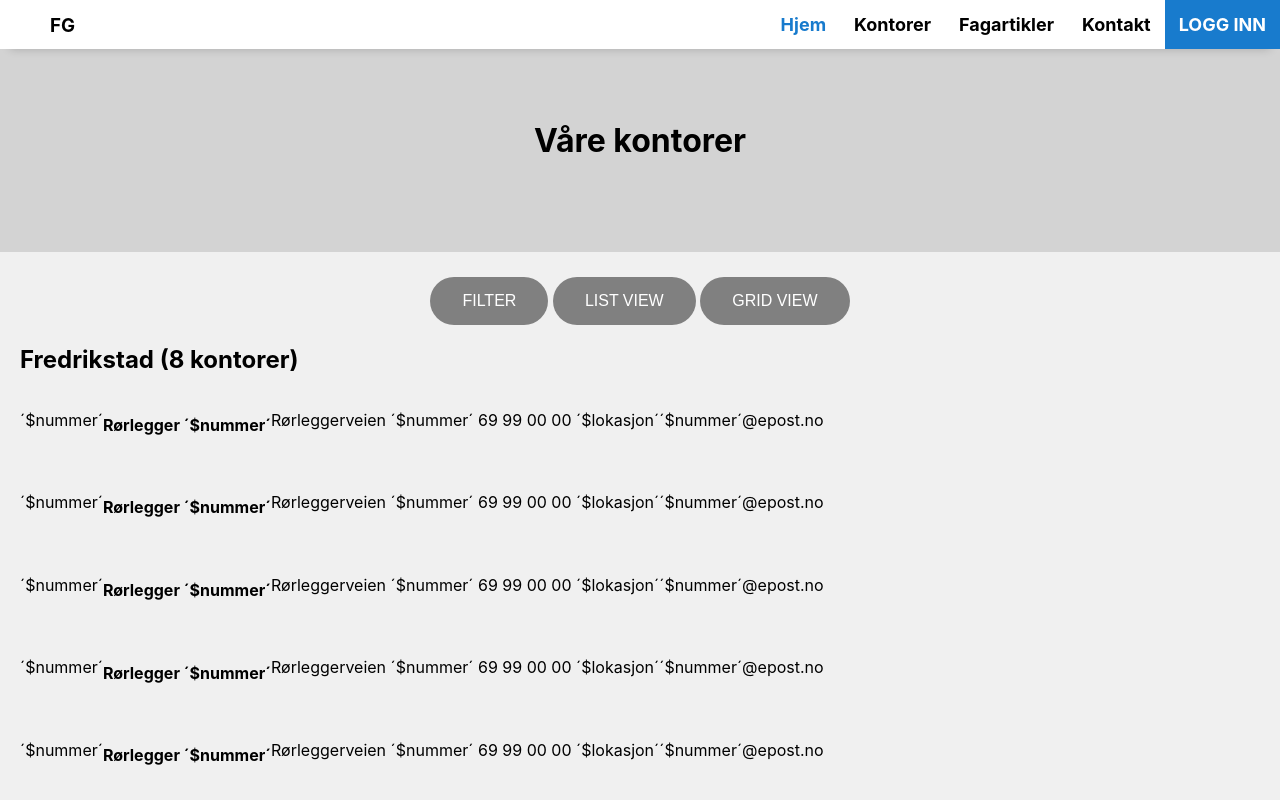
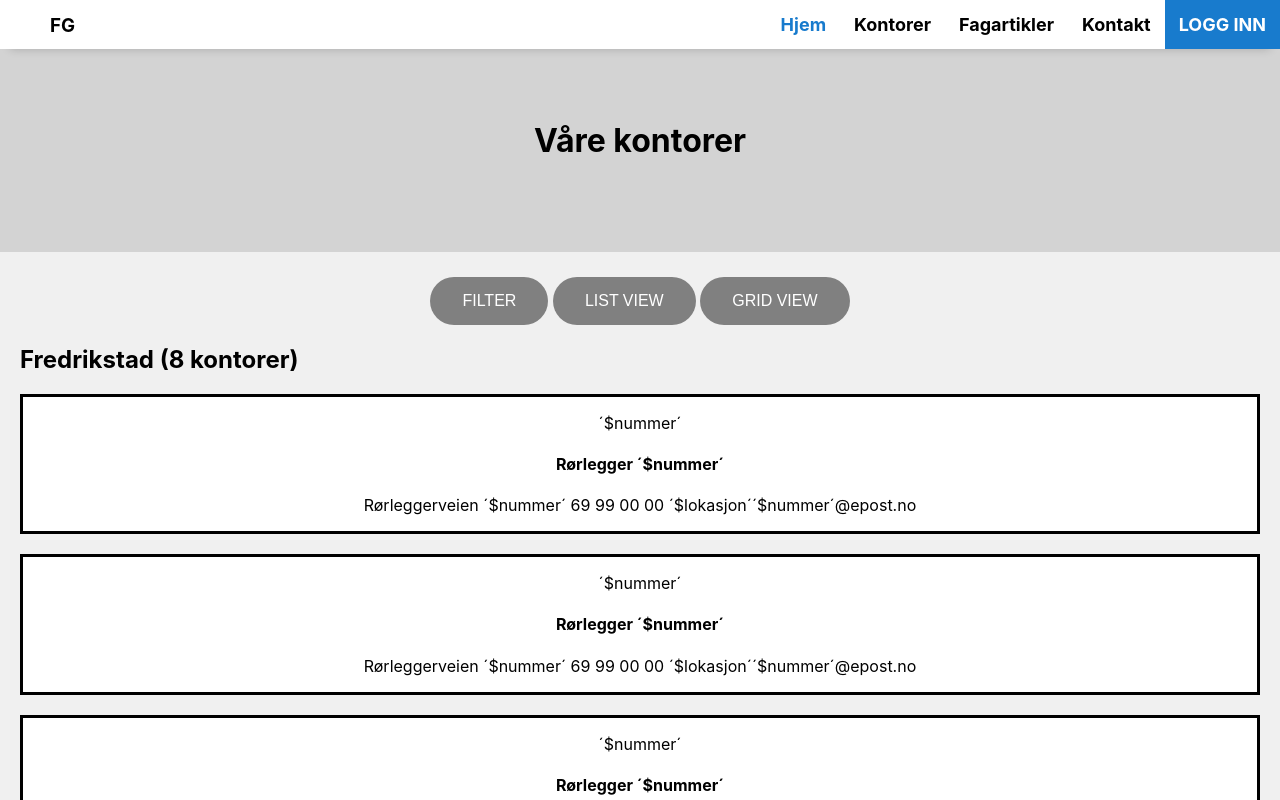
Before and after one commit to olawp/gruppe1831-webapplikasjoner, a React (Create React App) app in the folder frontend/: page /kontorer in a window 1280 px wide. Both pictures are taken after a click on the button "LIST VIEW". Shown: the top 800 px of the page. Built offline with nearby package versions, Linux system fonts and the light colour scheme.

Commit message:
Styled Component for Card and List

```diff
--- a/frontend/src/components/layout/KontorCard.js
+++ b/frontend/src/components/layout/KontorCard.js
@@ -1,15 +1,18 @@
 import React, { Component } from 'react'
+import {KontorCardStyle} from '../../styled/style';
 
 export class KontorCard extends Component {
     render() {
         return (
             <div>
+                <KontorCardStyle>
                     <a href="/kontor">
                         <h4>Rørlegger `$nummer`</h4>
                         <p>Rørleggerveien `$nummer`</p>
                         <p>69 99 00 00</p>
                         <p>`$lokasjon``$nummer`@epost.no</p>
                     </a>
+                </KontorCardStyle>
             </div>
         )
     }
--- a/frontend/src/components/layout/KontorListe.js
+++ b/frontend/src/components/layout/KontorListe.js
@@ -1,14 +1,17 @@
 import React, { Component } from 'react'
+import {KontorListStyle} from '../../styled/style';
 
 export class KontorListe extends Component {
     render() {
         return (
             <div>
-                <a href="/kontor">
-                    <p>´$nummer´ </p>
-                    <h4> Rørlegger ´$nummer´ </h4>
-                    <p> Rørleggerveien ´$nummer´ 69 99 00 00 ´$lokasjon´´$nummer´@epost.no</p>
-                </a>
+                <KontorListStyle>
+                    <a href="/kontor">
+                        <p>´$nummer´ </p>
+                        <h4> Rørlegger ´$nummer´ </h4>
+                        <p> Rørleggerveien ´$nummer´ 69 99 00 00 ´$lokasjon´´$nummer´@epost.no</p>
+                    </a>
+                </KontorListStyle>
             </div>
         )
     }
--- a/frontend/src/styled/global.js
+++ b/frontend/src/styled/global.js
@@ -146,14 +146,6 @@ a.hjemArtikkler{
   grid-row-gap: 20px;
 }
 
-.kontorListe p{
-  float: left;
-}
-
-.kontorListe h4{
-  float: left;
-}
-
 .kontorListeTo{
   clear: both;
   display: grid;
@@ -163,14 +155,6 @@ a.hjemArtikkler{
   grid-row-gap: 20px;
 }
 
-.kontorListeTo p{
-  float: left;
-}
-
-.kontorListeTo h4{
-  float: left;
-}
-
 .kontorListeTre{
   clear: both;
   display: grid;
@@ -178,14 +162,6 @@ a.hjemArtikkler{
   grid-template-rows: repeat(4, 1fr);
   grid-column-gap: 20px;
   grid-row-gap: 20px;
-}
-
-.kontorListeTre p{
-  float: left;
-}
-
-.kontorListeTre h4{
-  float: left;
 }
 
 .ansattDiv{
--- a/frontend/src/styled/style.js
+++ b/frontend/src/styled/style.js
@@ -44,6 +44,14 @@ export const FooterStyle = styled.footer`
     padding-bottom: 20px;
     background: white;
     clear: both;
+`
+export const KontorCardStyle = styled.div`
+    border: solid;
+    background: white;
+`
+export const KontorListStyle = styled.div`
+    border: solid;
+    background: white;
 `
 
 const theme = {
```
Lines whose indentation alone changed are shown as unchanged.
